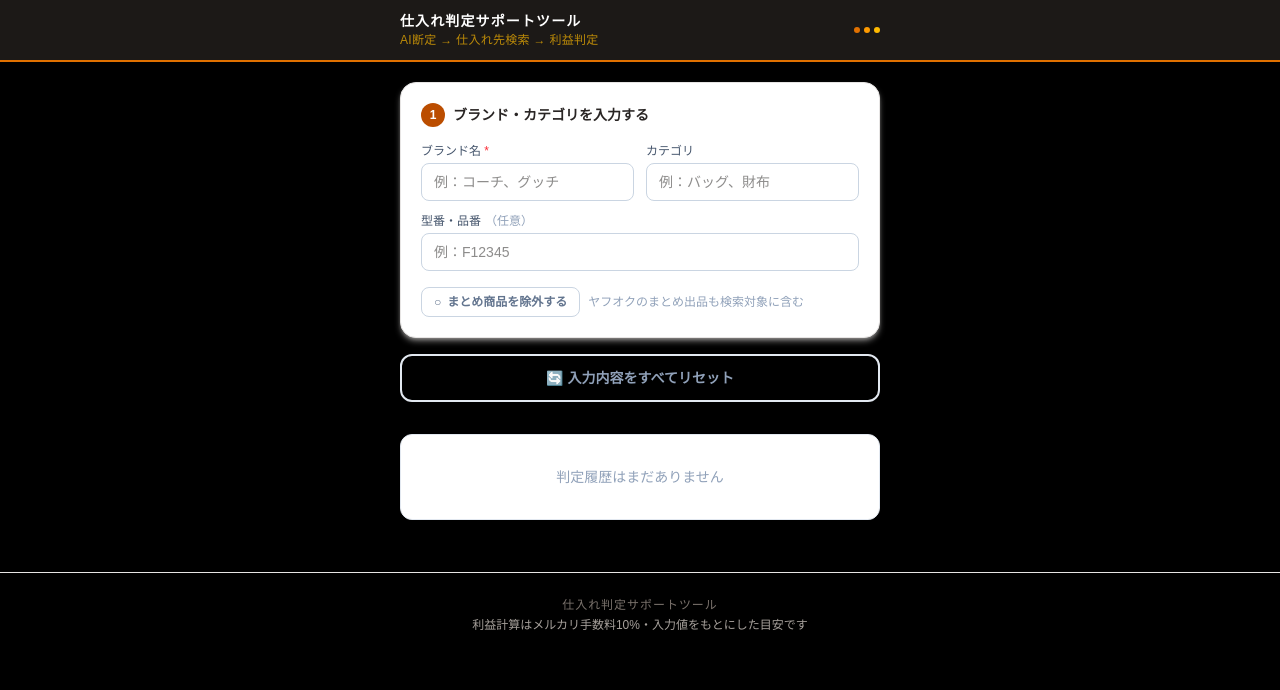
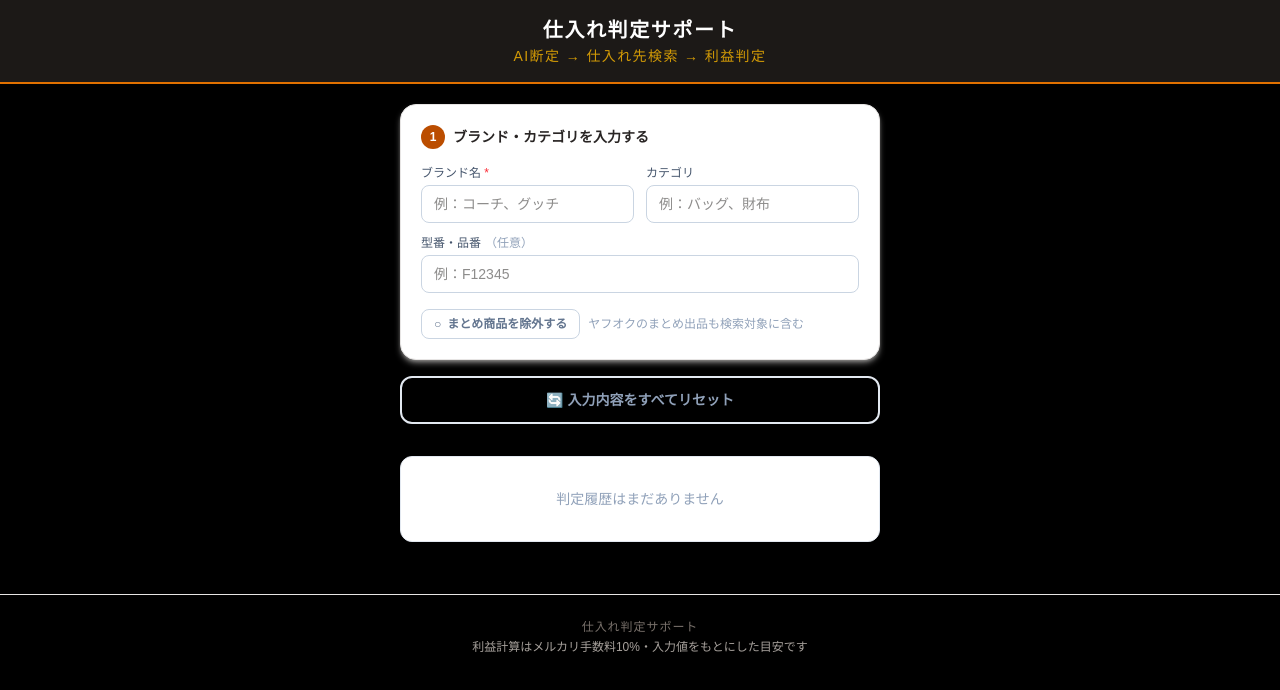
Before and after one commit to syosi1192-wq/shiire-hantei, a Next.js app: page / in a window 1280 px wide. Shown: the top 690 px of the page. Built offline with nearby package versions, Linux system fonts and the light colour scheme.

Commit message:
design: ヘッダー文字を大きく中央揃え・タイトルを「仕入れ判定サポート」に変更

```diff
--- a/app/layout.tsx
+++ b/app/layout.tsx
@@ -2,7 +2,7 @@ import type { Metadata } from "next";
 import "./globals.css";
 
 export const metadata: Metadata = {
-  title: "仕入れ判定サポートツール",
+  title: "仕入れ判定サポート",
   description: "メルカリ転売の仕入れ判定を素早く行うためのサポートツール",
 };
 
--- a/app/page.tsx
+++ b/app/page.tsx
@@ -46,11 +46,12 @@ export default function Home() {
     <div className="min-h-screen bg-black">
       {/* ── ヘッダー：ダーク×ゴールドアクセント ── */}
       <header className="bg-stone-900 border-b-2 border-amber-600 shadow-lg sticky top-0 z-10">
-        <div className="max-w-lg mx-auto px-4 py-3 flex items-center gap-3">
+        <div className="max-w-lg mx-auto px-4 py-4 relative">
+          {/* 戻るボタン（左端に絶対配置） */}
           {phase === "judgement" && (
             <button
               onClick={handleBack}
-              className="flex items-center gap-1 text-amber-400 hover:text-amber-300 transition-colors flex-shrink-0 py-1 pr-3 border-r border-stone-700"
+              className="absolute left-4 top-1/2 -translate-y-1/2 flex items-center gap-1 text-amber-400 hover:text-amber-300 transition-colors"
             >
               <svg className="w-4 h-4" fill="none" stroke="currentColor" viewBox="0 0 24 24">
                 <path strokeLinecap="round" strokeLinejoin="round" strokeWidth={2} d="M15 19l-7-7 7-7" />
@@ -58,21 +59,16 @@ export default function Home() {
               <span className="text-sm font-semibold">戻る</span>
             </button>
           )}
-          <div className="flex-1">
-            <h1 className="text-sm font-bold text-white tracking-widest font-mincho">
-              仕入れ判定サポートツール
+          {/* タイトル：中央揃え */}
+          <div className="text-center">
+            <h1 className="text-xl font-bold text-white tracking-widest font-mincho">
+              仕入れ判定サポート
             </h1>
-            <p className="text-xs text-amber-400/70 tracking-wide">
+            <p className="text-sm text-amber-400/80 tracking-widest mt-0.5">
               {phase === "research"
                 ? "AI断定 → 仕入れ先検索 → 利益判定"
                 : "← 戻るで検索画面に戻れます"}
             </p>
-          </div>
-          {/* ゴールドのアクセントドット */}
-          <div className="flex gap-1 flex-shrink-0">
-            <div className="w-1.5 h-1.5 rounded-full bg-amber-600" />
-            <div className="w-1.5 h-1.5 rounded-full bg-amber-500" />
-            <div className="w-1.5 h-1.5 rounded-full bg-amber-400" />
           </div>
         </div>
       </header>
@@ -97,7 +93,7 @@ export default function Home() {
       </main>
 
       <footer className="mt-8 pb-8 text-center text-xs text-stone-400 border-t border-stone-200 pt-6">
-        <p className="font-mincho tracking-widest text-stone-500">仕入れ判定サポートツール</p>
+        <p className="font-mincho tracking-widest text-stone-500">仕入れ判定サポート</p>
         <p className="mt-1">利益計算はメルカリ手数料10%・入力値をもとにした目安です</p>
       </footer>
     </div>
```
